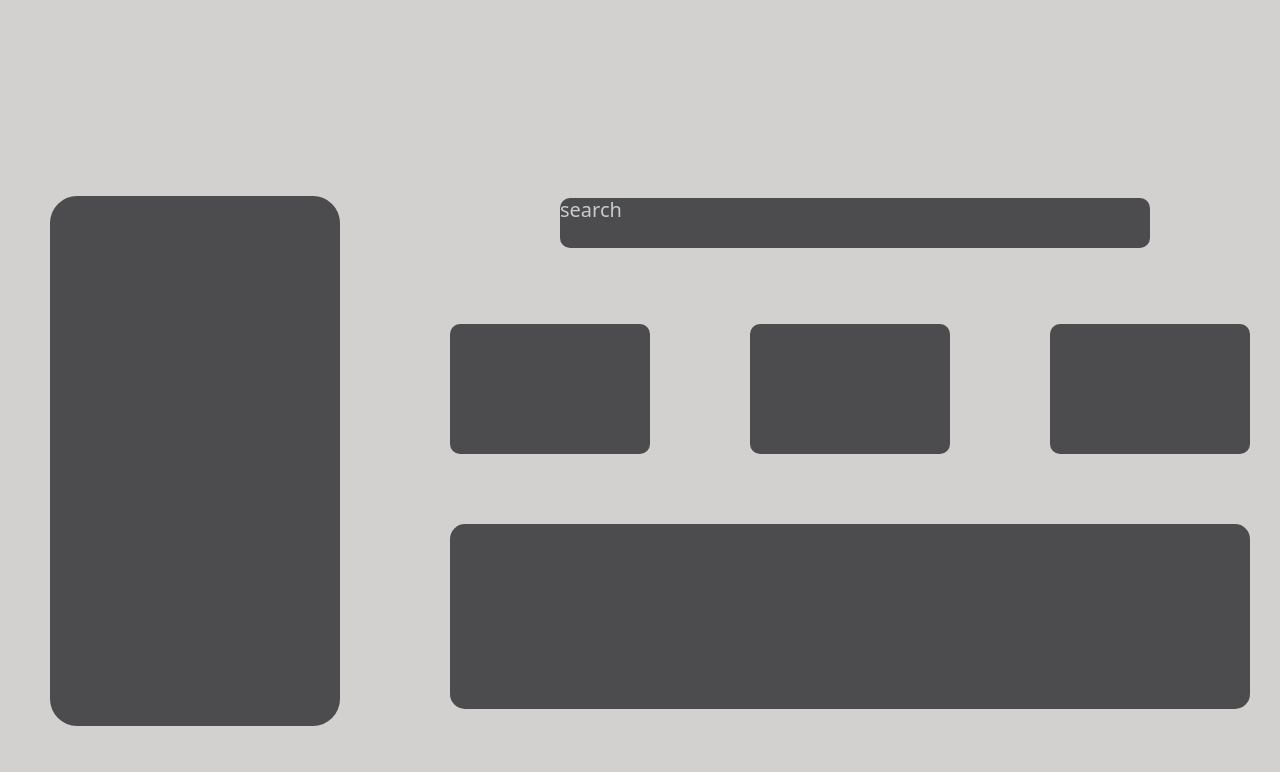
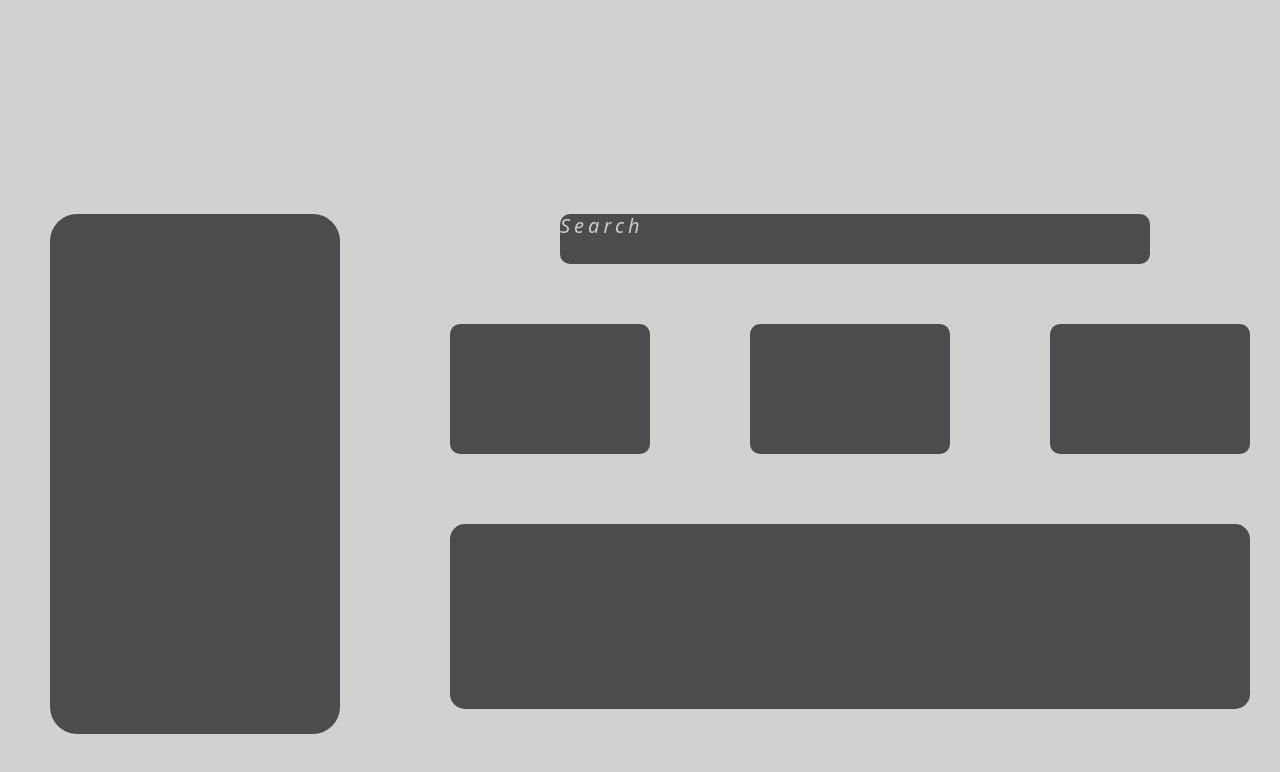
Before and after one commit to daniyelrub/day7-task1, a plain HTML site: page index.html in a window 1280 px wide. Shown: the part 86-858 px from the top of the page. Drawn offline with nearby package versions, Linux system fonts and the light colour scheme.

Commit message:
create break

```diff
--- a/index.html
+++ b/index.html
@@ -26,7 +26,7 @@
     <div class="child"></div>
 
     <div class="child1">
-      <h5 style="color: #c8ccce;">search</h5>
+      <h5 style="color: #c8ccce;">Search</h5>
     </div>
 
     <div class="child2"></div>
--- a/style.css
+++ b/style.css
@@ -7,10 +7,10 @@ background-color: rgb(211, 209, 208);
 
 .child{
     position: absolute;
-    height: 530px;
+    height: 520px;
     width: 290px;
     background-color: rgb(76, 75, 77);
-    bottom: 68px;
+    bottom: 60px;
     left: 50px;
     border-radius: 27px;
 }
@@ -20,9 +20,15 @@ background-color: rgb(211, 209, 208);
     height: 50px;
     width: 590px;
     background-color: rgb(76, 75, 77);
-    bottom: 546px;
+    bottom: 530px;
     left: 560px;
     border-radius: 10px;
+}
+
+h5{
+    font-style: italic;
+    letter-spacing: 0.20em;
+
 }
 
 .child2{
```
